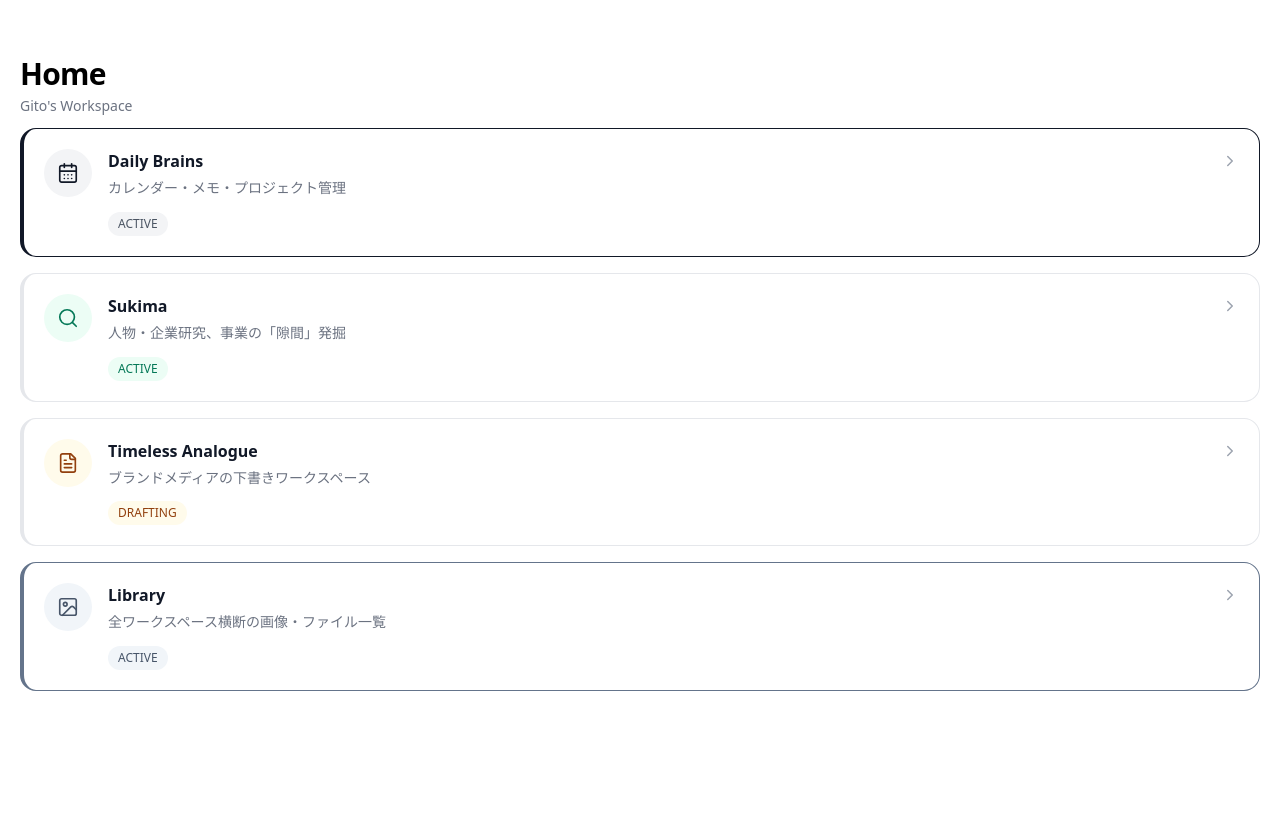
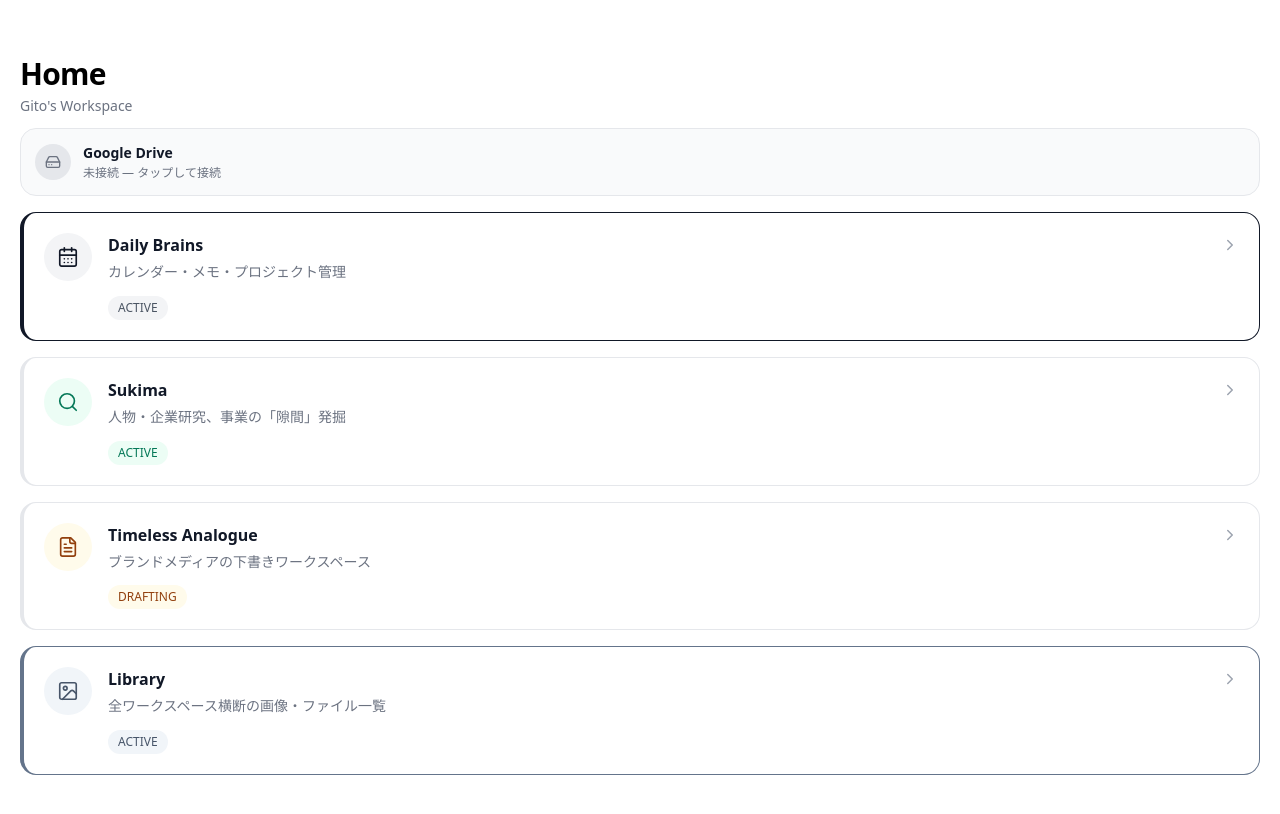
Before and after one commit to gitokagura-hub/Hibi-app, a React (Vite) app: page / in a window 1280 px wide. Shown: the top 814 px of the page. Built offline with nearby package versions, Linux system fonts and the light colour scheme.

Commit message:
Add silent Drive reconnect + Home status card

```diff
--- a/src/pages/HomePage.jsx
+++ b/src/pages/HomePage.jsx
@@ -1,4 +1,13 @@
-import { CalendarDays, Search, FileText, Image, ChevronRight } from "lucide-react";
+import { useState, useEffect } from "react";
+import { CalendarDays, Search, FileText, Image, ChevronRight, HardDrive } from "lucide-react";
+import {
+  isDriveConfigured,
+  isDriveConnected,
+  wasDriveConnectedBefore,
+  connectDrive,
+  disconnectDrive,
+  ensureDriveConnection,
+} from "../googleDrive";
 
 const apps = [
   {
@@ -42,6 +51,82 @@
   slate: { border: "border-slate-500", iconBg: "bg-slate-100", iconText: "text-slate-600", badgeBg: "bg-slate-100", badgeText: "text-slate-600" },
 };
 
+function DriveStatusCard() {
+  const driveReady = isDriveConfigured();
+  const [connected, setConnected] = useState(isDriveConnected());
+  const [busy, setBusy] = useState(false);
+  const [error, setError] = useState("");
+
+  useEffect(() => {
+    if (!driveReady) return;
+    if (isDriveConnected()) {
+      setConnected(true);
+      return;
+    }
+    // Homeに来るたびに、裏で自動再接続を試みる（同意画面は出さない）
+    if (wasDriveConnectedBefore()) {
+      ensureDriveConnection()
+        .then(() => setConnected(true))
+        .catch(() => setConnected(false));
+    }
+  }, [driveReady]);
+
+  if (!driveReady) return null;
+
+  async function handleTap() {
+    if (connected) return;
+    setError("");
+    setBusy(true);
+    try {
+      await connectDrive();
+      setConnected(true);
+    } catch {
+      setError("接続に失敗しました。もう一度タップしてください。");
+    } finally {
+      setBusy(false);
+    }
+  }
+
+  return (
+    <div className="mb-4">
+      <button
+        onClick={handleTap}
+        disabled={connected || busy}
+        className={`w-full flex items-center gap-3 rounded-2xl border p-3.5 text-left ${
+          connected ? "bg-emerald-50 border-emerald-100" : "bg-gray-50 border-gray-200 active:scale-[0.98]"
+        }`}
+      >
+        <div
+          className={`w-9 h-9 rounded-full flex items-center justify-center shrink-0 ${
+            connected ? "bg-emerald-100" : "bg-gray-200"
+          }`}
+        >
+          <HardDrive size={16} className={connected ? "text-emerald-700" : "text-gray-500"} />
+        </div>
+        <div className="flex-1 min-w-0">
+          <div className="text-sm font-semibold text-gray-900">Google Drive</div>
+          <div className="text-xs text-gray-500 mt-0.5">
+            {connected ? "接続済み" : busy ? "接続中…" : "未接続 — タップして接続"}
+          </div>
+        </div>
+        {connected && (
+          <button
+            onClick={(e) => {
+              e.stopPropagation();
+              disconnectDrive();
+              setConnected(false);
+            }}
+            className="text-xs text-gray-400 px-2"
+          >
+            解除
+          </button>
+        )}
+      </button>
+      {error && <p className="text-xs text-red-500 mt-1.5 px-1">{error}</p>}
+    </div>
+  );
+}
+
 export default function HomePage({ onSelect }) {
   return (
     <div className="min-h-screen bg-white flex flex-col">
@@ -55,6 +140,7 @@
 
       {/* Content */}
       <main className="flex-1 overflow-y-auto px-5 pb-24">
+        <DriveStatusCard />
         <div className="flex flex-col gap-4">
           {apps.map((item) => {
             const Icon = item.icon;
```
